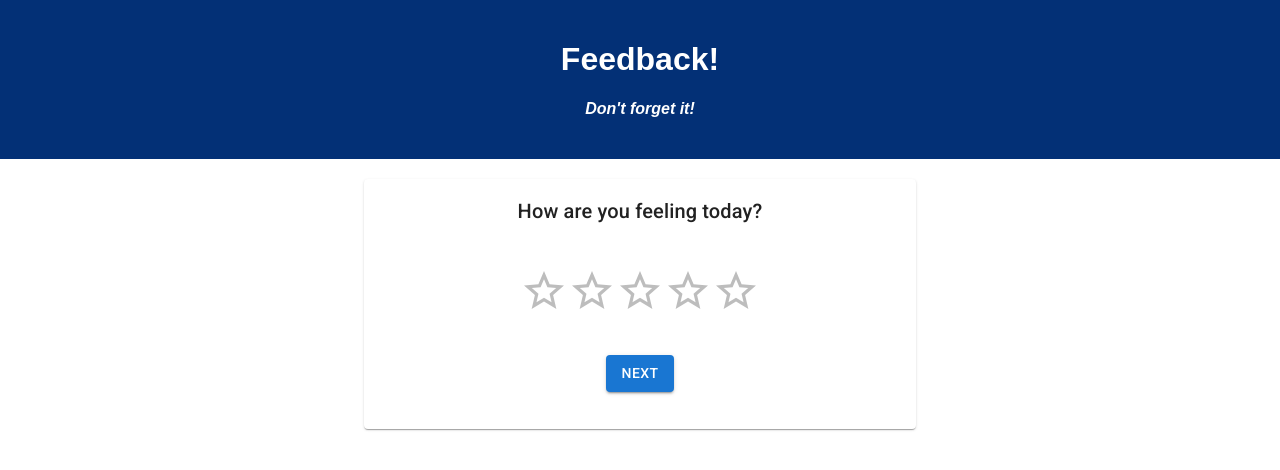
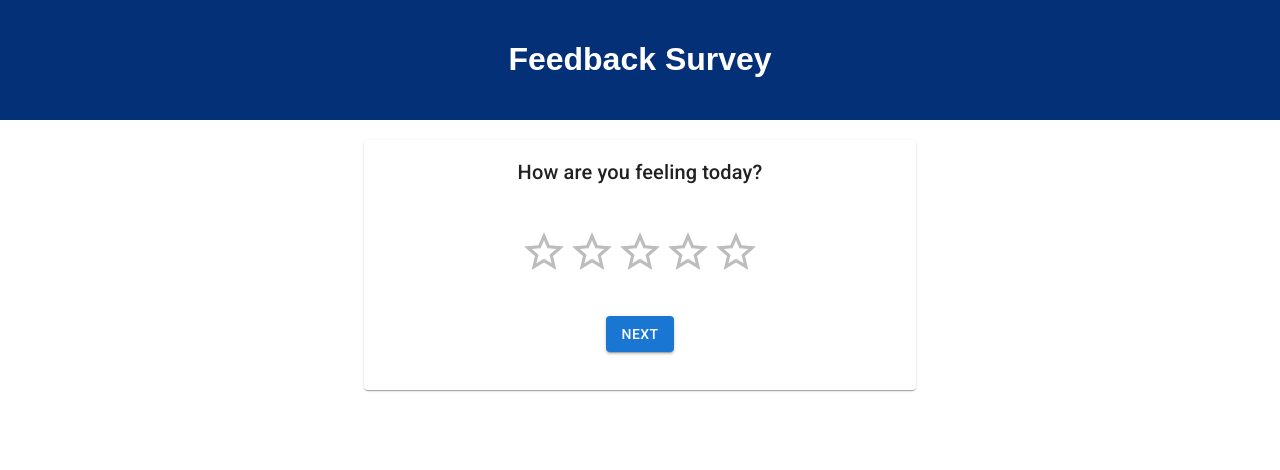
Before and after one commit to winklockm/weekend-redux-feedback-loop, a React (Create React App) app: page / in a window 1280 px wide. Shown: the top 470 px of the page. Built offline with nearby package versions, Linux system fonts and the light colour scheme.

Commit message:
change title

```diff
--- a/src/components/App/App.jsx
+++ b/src/components/App/App.jsx
@@ -18,8 +18,7 @@ function App() {
     <div className='App'>
       <Router>
         <header className='App-header'>
-          <h1 className='App-title'>Feedback!</h1>
-          <h4>Don't forget it!</h4>
+          <h1 className='App-title'>Feedback Survey</h1>
         </header>
         <Route exact path="/">
           <FeelingPage />
```
